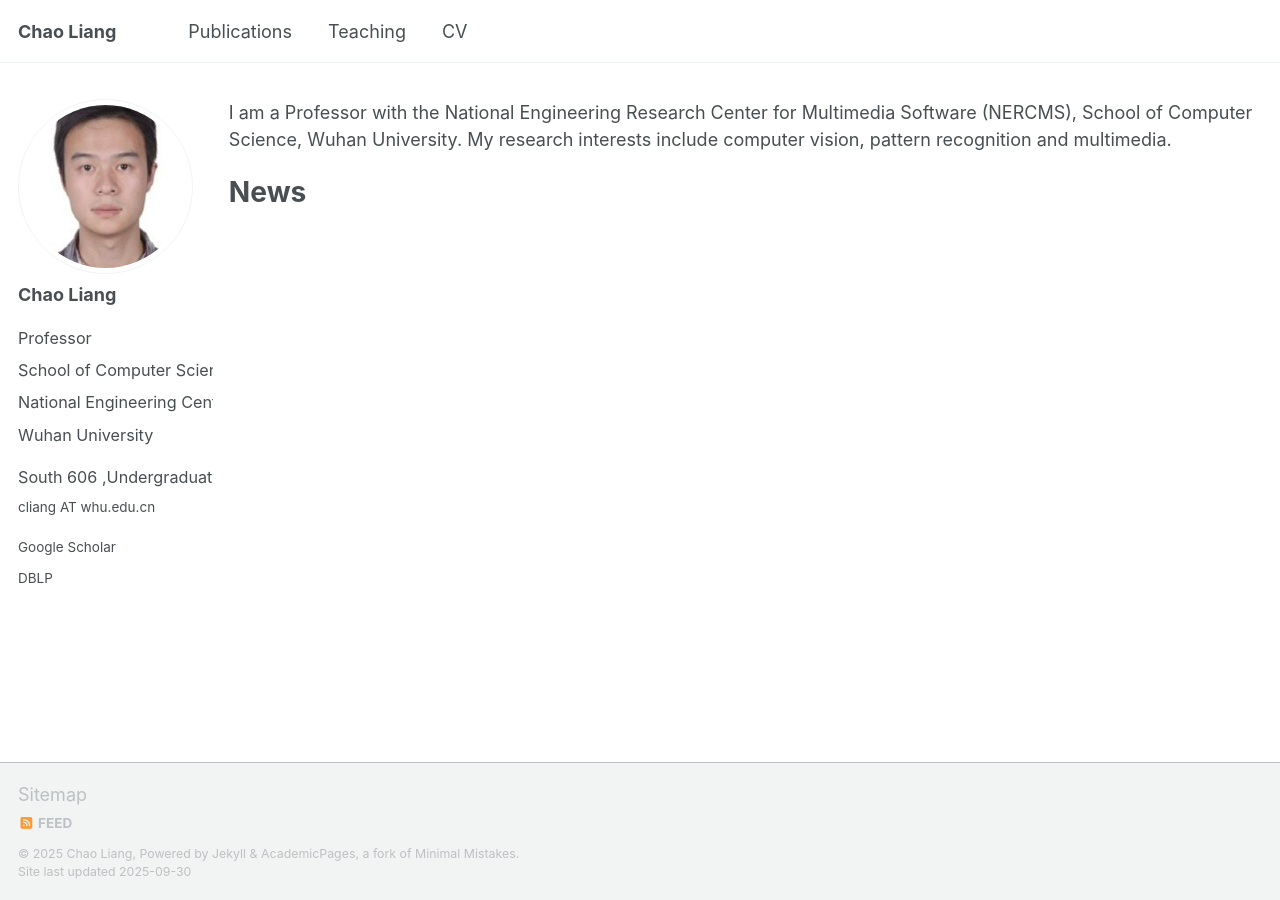
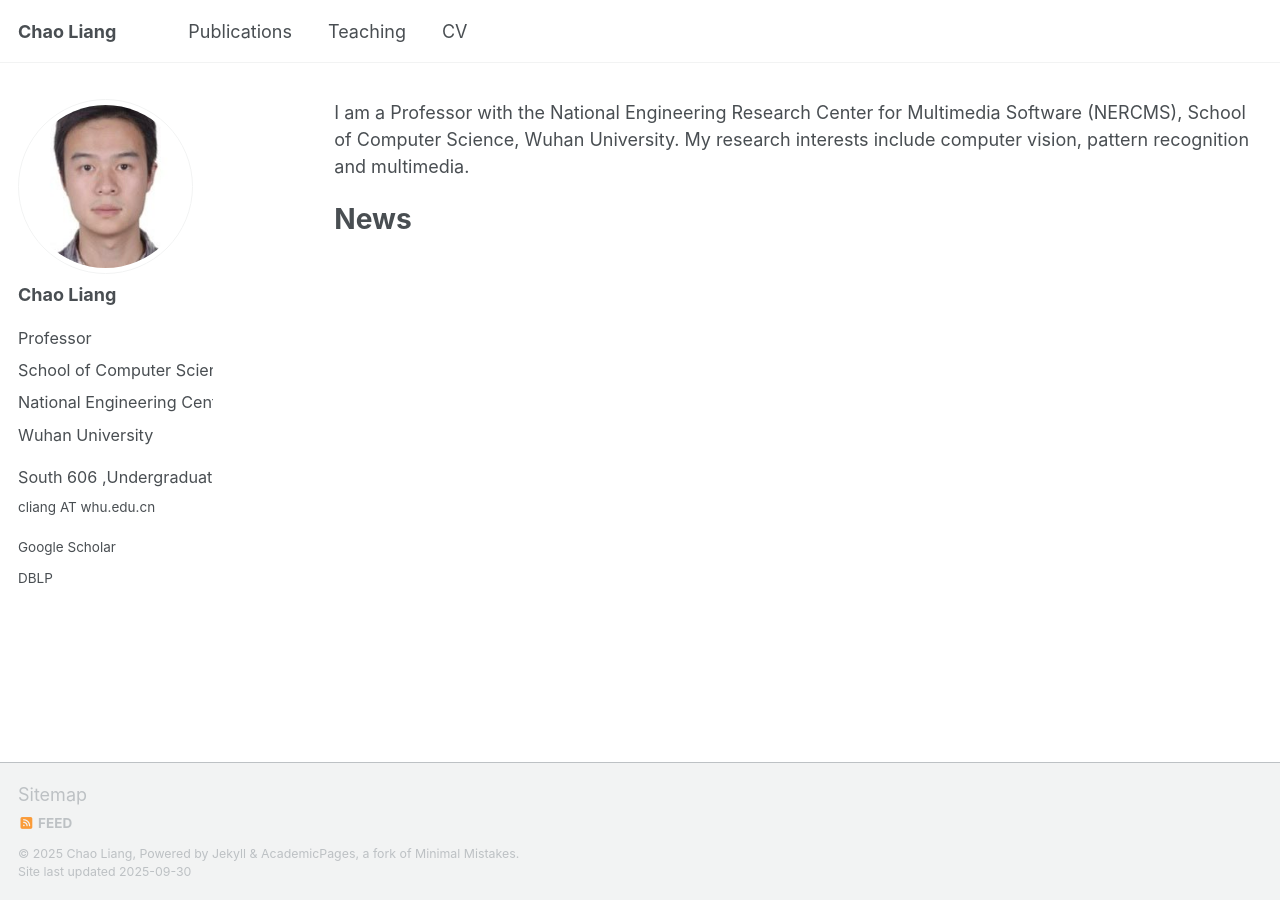
Before and after one commit to zhangsipng/page.github.io, a Jekyll site: the page built from _pages/about.md, in a window 1280 px wide. Built offline with Jekyll 4.4.1, drawn with Linux system fonts in a browser that asks for light colours; a script that is not in the unit is left out.

Commit message:
Update _page.scss

```diff
--- a/_sass/layout/_page.scss
+++ b/_sass/layout/_page.scss
@@ -19,7 +19,7 @@
 .page {
   @include breakpoint($large) {
     @include span(11 of 12 last);
-    @include prefix(1 of 12);
+    @include prefix(2 of 12);
     @include suffix(0 of 12);
   }
 
```
